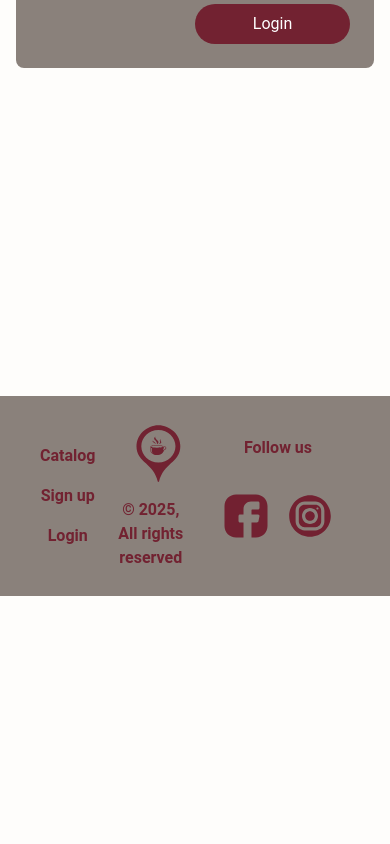
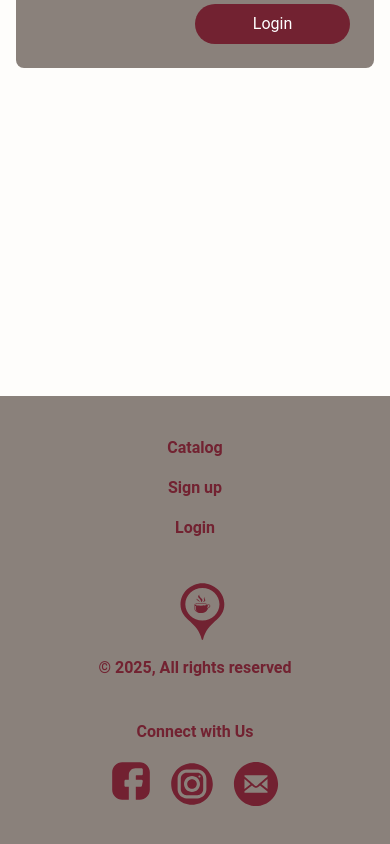
Before and after one commit to aleksandrvasilyev/caffinity, a React app in the folder client/: page /login in a window 390 px wide. Shown: the part 711-1555 px from the top of the page. Before the commit the page ends 1307 px from the top, so only its background shows below. Built offline with nearby package versions, Linux system fonts and the light colour scheme.

Commit message:
feat: enhance footer with email icon and responsive layout adjustments

```diff
--- a/client/src/components/Footer/Footer.jsx
+++ b/client/src/components/Footer/Footer.jsx
@@ -3,18 +3,19 @@ import LogoIcon from "../Icons/LogoIcon";
 import InstagramIcon from "../Icons/InstagramIcon";
 import FacebookIcon from "../Icons/FacebookIcon";
 import { Link } from "react-router-dom";
+import EmailIcon from "../Icons/EmailIcon";
 
 const Footer = () => {
   return (
-    <footer className="bg-primary text-white text-center p-6 h-[200px] flex flex-raw items-center justify-between mt-2">
-      <div className="flex flex-col space-y-4 p-4">
-        <Link to="/catalog" className=" text-accent font-semibold">
+    <footer className="bg-primary text-white text-center p-6 h-auto flex flex-col md:flex-row items-center justify-between mt-2 space-y-6 md:space-y-0">
+      <div className="flex flex-col space-y-4 p-4 items-center md:items-start">
+        <Link to="/catalog" className="text-accent font-semibold">
           Catalog
         </Link>
-        <Link to="/sign-up" className=" text-accent font-semibold">
+        <Link to="/sign-up" className="text-accent font-semibold">
           Sign up
         </Link>
-        <Link to="/login" className=" text-accent font-semibold">
+        <Link to="/login" className="text-accent font-semibold">
           Login
         </Link>
       </div>
@@ -26,14 +27,19 @@ const Footer = () => {
         </p>
       </div>
 
-      <div className="flex flex-col space-y-4 p-4">
-        <p className="text-accent  font-semibold">Follow us</p>
-        <div className="flex  flex-raw space-x-4 p-4">
+      <div className="flex flex-col space-y-4 p-4 items-center md:items-end">
+        <p className="text-accent font-semibold self-center text-md">
+          Connect with Us
+        </p>
+        <div className="flex space-x-4">
           <a href="https://www.facebook.com/">
             <FacebookIcon />
           </a>
           <a href="https://www.instagram.com/">
             <InstagramIcon />
+          </a>
+          <a href="mailto:caffinity@info.com">
+            <EmailIcon />
           </a>
         </div>
       </div>
--- /dev/null
+++ b/client/src/components/Icons/EmailIcon.jsx
@@ -0,0 +1,37 @@
+import React from "react";
+
+const EmailIcon = () => {
+  return (
+    <svg
+      xmlns="http://www.w3.org/2000/svg"
+      x="0px"
+      y="0px"
+      width="48"
+      height="48"
+      viewBox="0,0,256,256"
+    >
+      <g
+        fill="#722131"
+        fillRule="nonzero"
+        stroke="none"
+        strokeWidth="1"
+        strokeLinecap="butt"
+        strokeLinejoin="miter"
+        strokeMiterlimit="10"
+        strokeDasharray=""
+        strokeDashoffset="0"
+        fontFamily="none"
+        fontWeight="none"
+        fontSize="none"
+        textAnchor="none"
+        style={{ mixBlendMode: "normal" }}
+      >
+        <g transform="scale(5.12,5.12)">
+          <path d="M25,2c-12.683,0 -23,10.317 -23,23c0,12.683 10.317,23 23,23c12.683,0 23,-10.317 23,-23c0,-12.683 -10.317,-23 -23,-23zM13,16h24v1.18555c-2.2602,1.9619 -9.99595,8.67704 -10.66211,9.25781c-0.54715,0.47542 -1.08537,0.55664 -1.33789,0.55664c-0.25141,0 -0.79092,-0.07978 -1.33789,-0.55664l-0.00195,-0.00195c-0.6417,-0.55784 -7.81936,-6.76142 -10.66016,-9.2168zM37,19.83594v10.35156l-6.26758,-4.91016c2.42906,-2.10919 4.11895,-3.57634 6.26758,-5.44141zM13,19.86914c2.36,2.04013 3.89093,3.36462 6.25391,5.4082l-6.25391,4.86328zM20.79688,26.60938c0.37908,0.32802 1.46265,1.26518 1.55078,1.3418c0.95103,0.82914 1.97175,1.04883 2.65234,1.04883c0.67916,0 1.7002,-0.21787 2.65234,-1.04687v-0.00195c0.09227,-0.08044 1.1517,-0.99971 1.54102,-1.33789l7.80664,6.11328v1.27344h-24v-1.32422z"></path>
+        </g>
+      </g>
+    </svg>
+  );
+};
+
+export default EmailIcon;
--- a/client/src/components/Icons/FacebookIcon.jsx
+++ b/client/src/components/Icons/FacebookIcon.jsx
@@ -6,8 +6,8 @@ const FacebookIcon = () => {
       xmlns="http://www.w3.org/2000/svg"
       x="0px"
       y="0px"
-      width="48"
-      height="48"
+      width="42"
+      height="42"
       viewBox="0,0,256,256"
     >
       <g
```
